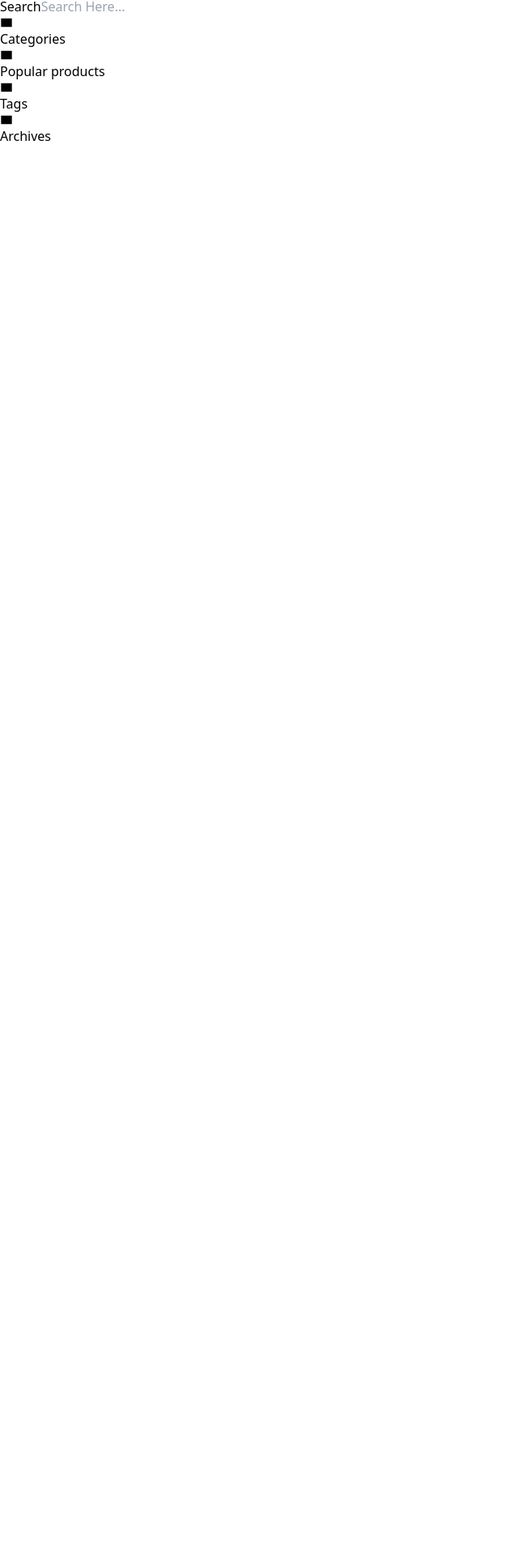
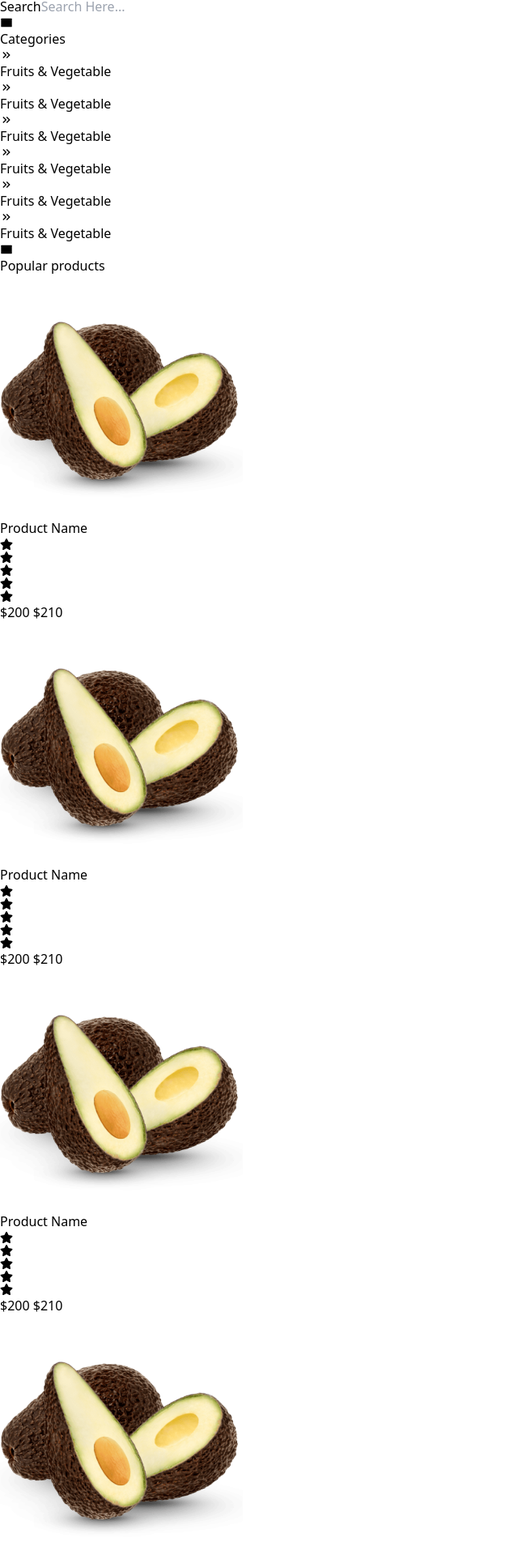
Before and after one commit to Aniqa4/Sigma_store, a React (Vite) app: page /shop in a window 1280 px wide. Shown: the part 3458-5378 px from the top of the page at 81% size, without its empty margins (0-640 px from the left). Before the commit the page ends 3638 px from the top, so only its background shows below. Built offline with nearby package versions, Linux system fonts and the light colour scheme.

Commit message:
completed shob page

```diff
--- a/src/pages/shop/Shop.jsx
+++ b/src/pages/shop/Shop.jsx
@@ -5,6 +5,8 @@ import { CgMenuGridR } from "react-icons/cg";
 import { TfiMenuAlt } from "react-icons/tfi";
 import ProductCard from '../../components/ProductCard';
 import { BiSolidRectangle } from "react-icons/bi";
+import { MdOutlineKeyboardDoubleArrowRight } from "react-icons/md";
+import MiniProductCart from '../../components/MiniProductCart';
 
 function Shop() {
   return (
@@ -40,7 +42,7 @@ function Shop() {
             </div>
             <div><span>Showing 1–12 of 18 results</span></div>
             <form action="">
-              <select name="" id="" className=' px-5 py-3 outline-none border-2 bg-[#F2F3F9]'>
+              <select name="" id="" className=' px-5 py-3 outline-none border-2 bg-[#F2F3F9] w-56'>
                 <option value="">Default Sorting</option>
               </select>
             </form>
@@ -58,7 +60,7 @@ function Shop() {
         </aside>
         {/** --------------right side------------- */}
         <aside className=' flex-col'>
-          <form action="" className='bg-white border py-5 pe-7 mb-5'>
+          <form action="" className='bg-white border py-5 pe-7 mb-5 grid'>
             <label htmlFor="" className='flex gap-5 items-center justify-start'><BiSolidRectangle />
               <span className=' font-semibold text-xl'>Search</span></label>
             <input type="text" placeholder='Search Here...' className='border ms-9 mt-3 px-5 py-3' />
@@ -66,30 +68,69 @@ function Shop() {
           <div className='bg-white border py-5 pe-7 mb-5'>
             <p htmlFor="" className='flex gap-5 items-center justify-start'><BiSolidRectangle />
               <span className='font-semibold text-xl'>Categories</span></p>
-            <div className='ms-9'>
-
-            </div>
+            <ul className='ms-9'>
+              <li className='flex items-center border-b border-dashed py-3'>
+                <span className=' font-bold text-xl'><MdOutlineKeyboardDoubleArrowRight /></span>  Fruits &amp; Vegetable
+              </li>
+              <li className='flex items-center border-b border-dashed py-3'>
+                <span className=' font-bold text-xl'><MdOutlineKeyboardDoubleArrowRight /></span>  Fruits &amp; Vegetable
+              </li>
+              <li className='flex items-center border-b border-dashed py-3'>
+                <span className=' font-bold text-xl'><MdOutlineKeyboardDoubleArrowRight /></span>  Fruits &amp; Vegetable
+              </li>
+              <li className='flex items-center border-b border-dashed py-3'>
+                <span className=' font-bold text-xl'><MdOutlineKeyboardDoubleArrowRight /></span>  Fruits &amp; Vegetable
+              </li>
+              <li className='flex items-center border-b border-dashed py-3'>
+                <span className=' font-bold text-xl'><MdOutlineKeyboardDoubleArrowRight /></span>  Fruits &amp; Vegetable
+              </li>
+              <li className='flex items-center py-3'>
+                <span className=' font-bold text-xl'><MdOutlineKeyboardDoubleArrowRight /></span>  Fruits &amp; Vegetable
+              </li>
+            </ul>
           </div>
           <div className='bg-white border py-5 pe-7 mb-5'>
             <p htmlFor="" className='flex gap-5 items-center justify-start'><BiSolidRectangle />
               <span className='font-semibold text-xl'>Popular products</span></p>
-            <div className='ms-9'>
-
+            <div className='ms-9 grid gap-5 pt-5'>
+              <MiniProductCart />
+              <MiniProductCart />
+              <MiniProductCart />
+              <MiniProductCart />
+              <MiniProductCart />
             </div>
           </div>
           <div className='bg-white border py-5 pe-7 mb-5'>
             <p htmlFor="" className='flex gap-5 items-center justify-start'><BiSolidRectangle />
               <span className='font-semibold text-xl'>Tags</span></p>
-            <div className='ms-9'>
-
+            <div className='ms-9 uppercase mt-5 flex gap-5 flex-wrap w-80'>
+              <p className=' bg-[#5e2ced0a] font-semibold px-5 py-2 border'>Pasta</p>
+              <p className=' bg-[#5e2ced0a] font-semibold px-5 py-2 border'>Organic</p>
+              <p className=' bg-[#5e2ced0a] font-semibold px-5 py-2 border'>EGE</p>
+              <p className=' bg-[#5e2ced0a] font-semibold px-5 py-2 border'>Rice</p>
+              <p className=' bg-[#5e2ced0a] font-semibold px-5 py-2 border'>food</p>
+              <p className=' bg-[#5e2ced0a] font-semibold px-5 py-2 border'>fish</p>
+              <p className=' bg-[#5e2ced0a] font-semibold px-5 py-2 border'>coffee</p>
+              <p className=' bg-[#5e2ced0a] font-semibold px-5 py-2 border'>juice</p>
             </div>
           </div>
           <div className='bg-white border py-5 pe-7 mb-5'>
             <p htmlFor="" className='flex gap-5 items-center justify-start'><BiSolidRectangle />
               <span className='font-semibold text-xl'>Archives</span></p>
-            <div className='ms-9'>
-
-            </div>
+            <ul className='ms-9'>
+              <li className='flex items-center border-b border-dashed py-3'>
+                <span className=' font-bold text-xl'><MdOutlineKeyboardDoubleArrowRight /></span>   September 2021
+              </li>
+              <li className='flex items-center border-b border-dashed py-3'>
+                <span className=' font-bold text-xl'><MdOutlineKeyboardDoubleArrowRight /></span>   September 2021
+              </li>
+              <li className='flex items-center border-b border-dashed py-3'>
+                <span className=' font-bold text-xl'><MdOutlineKeyboardDoubleArrowRight /></span>   September 2021
+              </li>
+              <li className='flex items-center py-3'>
+                <span className=' font-bold text-xl'><MdOutlineKeyboardDoubleArrowRight /></span>   September 2021
+              </li>
+            </ul>
           </div>
         </aside>
       </div>
```
